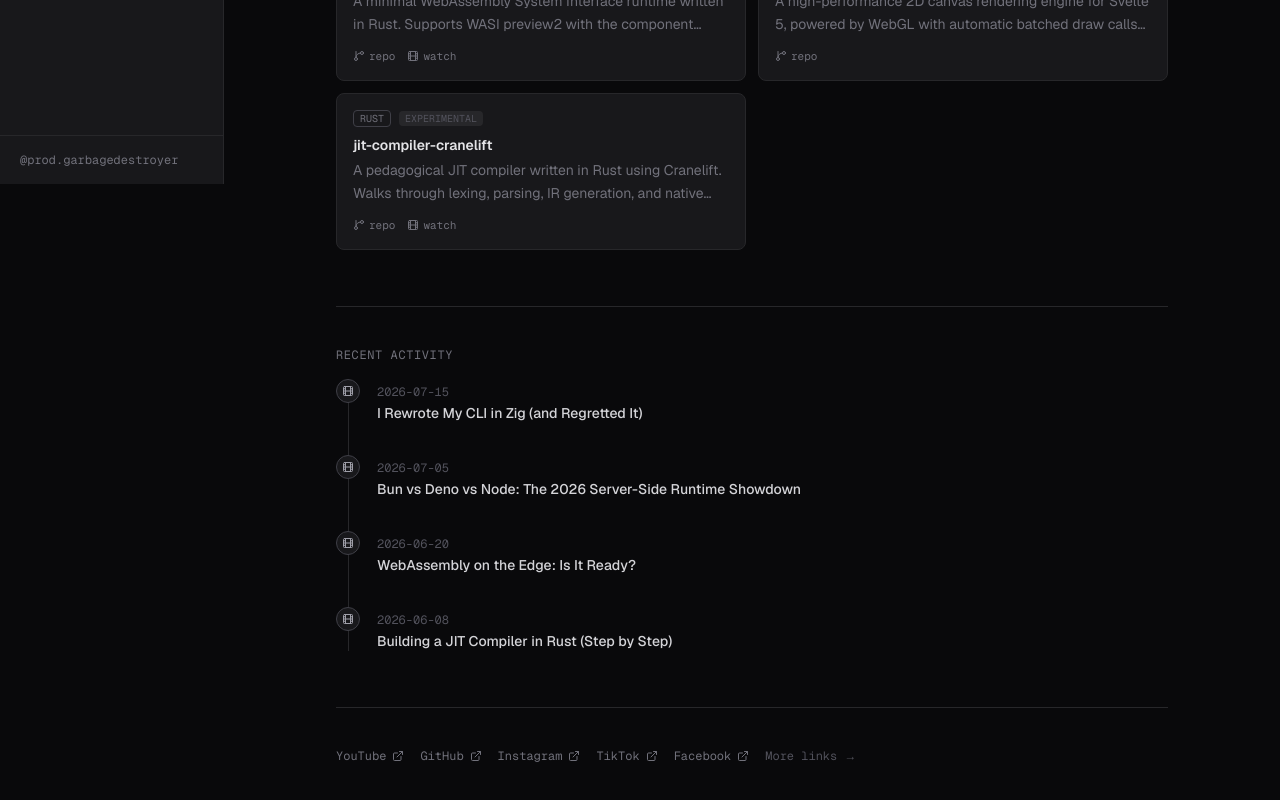
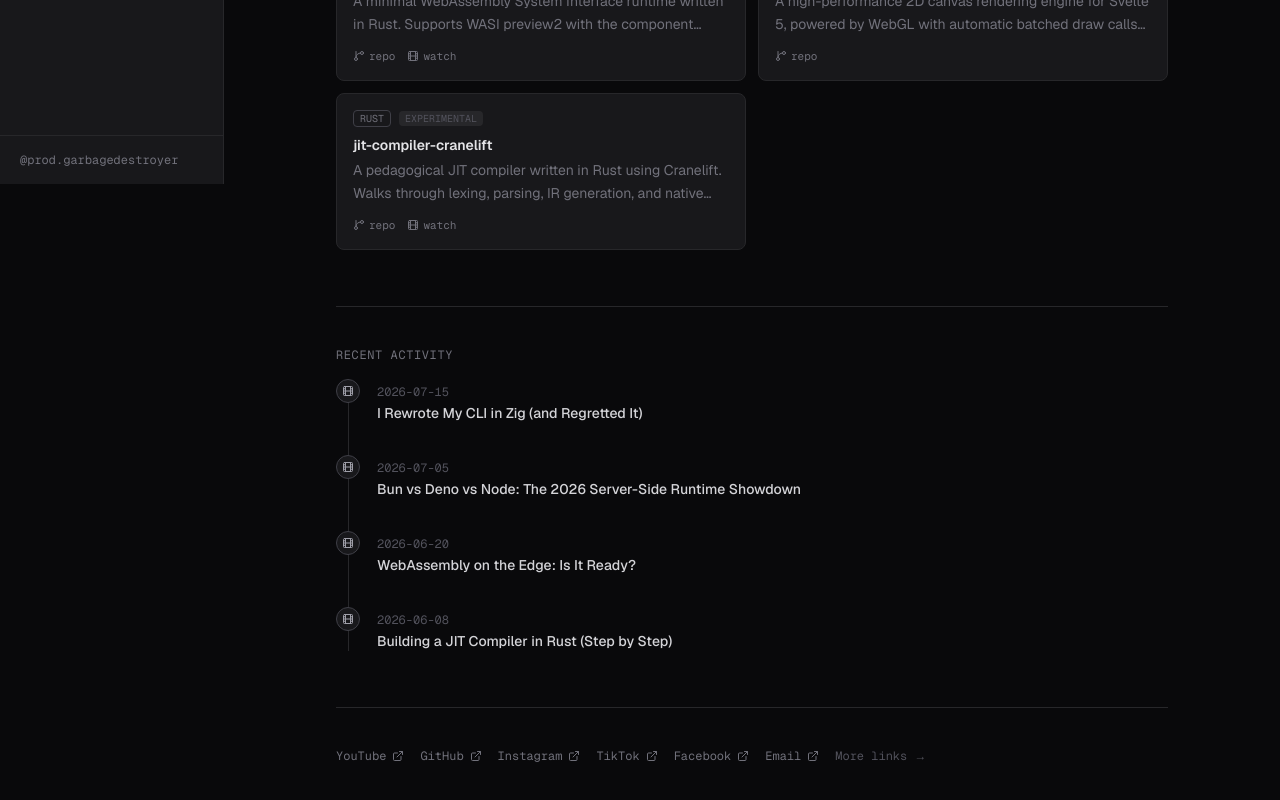
Before and after one commit to prodgarbagedestroyer/garbagedestroyer, a Next.js app: page / in a window 1280 px wide. Shown: the part 616-1416 px from the top of the page. Built offline with nearby package versions, Linux system fonts and the light colour scheme.

Commit message:
Add email link (prodgarbagecollector@gmail.com)

```diff
--- a/app/links/page.tsx
+++ b/app/links/page.tsx
@@ -4,6 +4,7 @@ import {
   Camera,
   Music2,
   Users,
+  Mail,
   ArrowUpRight,
 } from "lucide-react";
 import { verifiedLinks } from "@/content/links";
@@ -14,6 +15,7 @@ const iconMap: Record<string, typeof Film> = {
   Instagram: Camera,
   TikTok: Music2,
   Facebook: Users,
+  Email: Mail,
 };
 
 export default function LinksPage() {
--- a/content/links.ts
+++ b/content/links.ts
@@ -32,4 +32,9 @@ export const verifiedLinks: SocialLink[] = [
     url: ORG_URLS.facebook,
     description: "Updates and community announcements.",
   },
+  {
+    label: "Email",
+    url: ORG_URLS.email,
+    description: "Collaborations and inquiries.",
+  },
 ];
--- a/content/site.ts
+++ b/content/site.ts
@@ -12,4 +12,5 @@ export const ORG_URLS = {
   instagram: "https://instagram.com/prod.garbagedestroyer",
   tiktok: "https://tiktok.com/@prodgarbagedestroyer",
   facebook: "https://www.facebook.com/profile.php?id=61591399319649",
+  email: "mailto:prodgarbagecollector@gmail.com",
 } as const;
```
